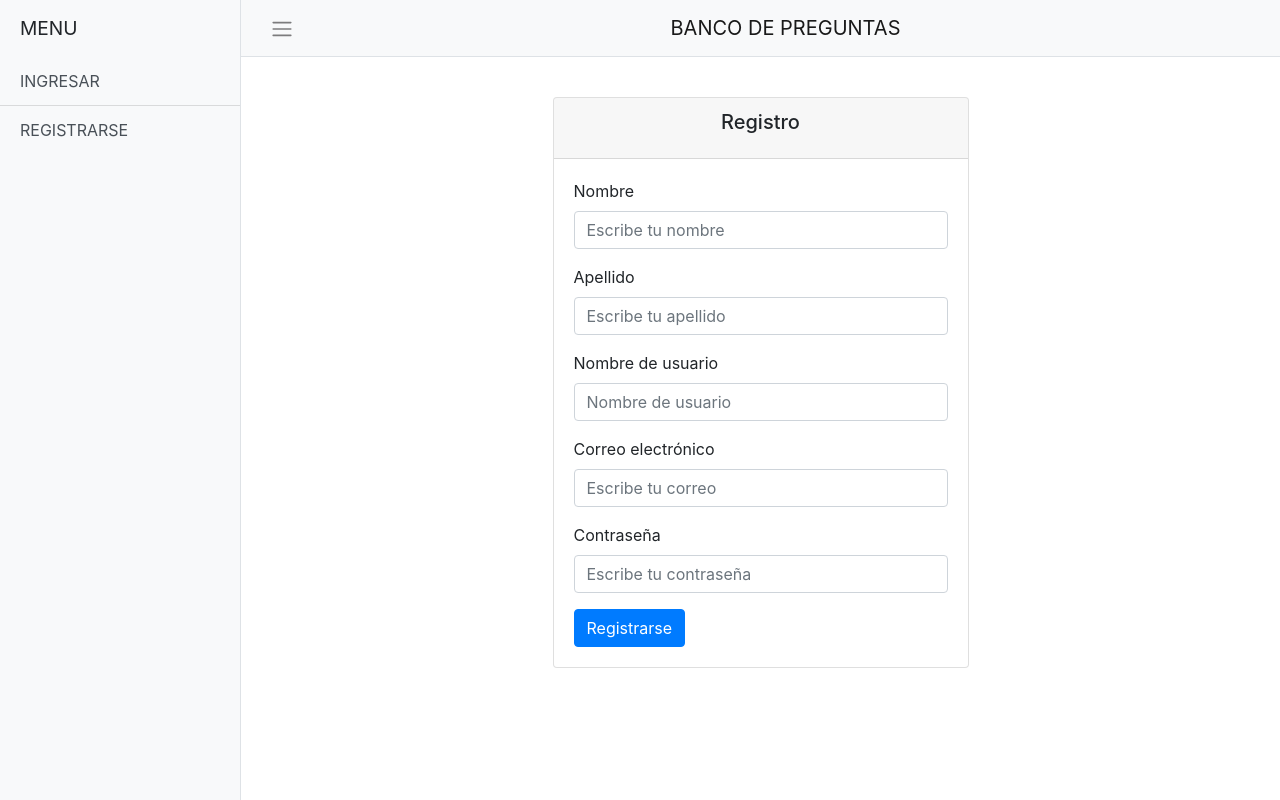
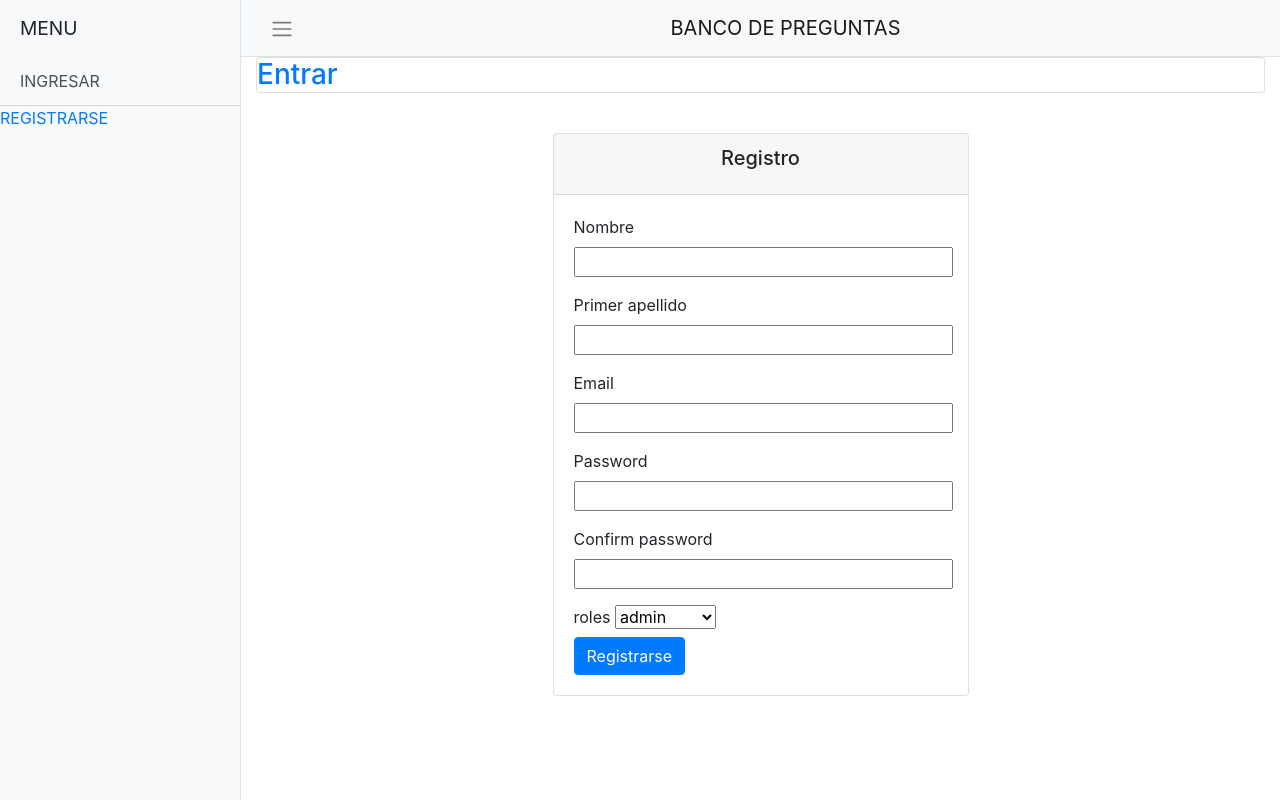
Before and after one commit to CarlosLopez98/banco-preguntas, a Flask app: page /signup in a window 1280 px wide. Run offline with Flask 2, Linux system fonts and the light colour scheme; some libraries are stand-ins or nearby versions.

Commit message:
Add files via upload

```diff
--- a/templates/layout.html
+++ b/templates/layout.html
@@ -28,7 +28,7 @@
 					{% endfor %}
 				{% else %}
 					<a href="{{ url_for('login') }}" class="list-group-item list-group-item-action bg-light">INGRESAR</a>
-					<a href="{{ url_for('signup') }}" class="list-group-item list-group-item-action bg-light">REGISTRARSE</a>
+					<a href="{{ url_for('signup') }}" classhttp://127.0.0.1:5000/="list-group-item list-group-item-action bg-light">REGISTRARSE</a>
 				{% endif %}
 			</div>
 		</div>
@@ -56,6 +56,9 @@
 						{% endfor %}
 					{% endif %}
 				{% endwith %}
+				<H3 class="card" >
+    				<a href="{{ url_for('login') }}">Entrar</a>
+				</H3>
 				{% block content %}
 				{% endblock%}
 			</div>
--- a/templates/signup.html
+++ b/templates/signup.html
@@ -6,31 +6,60 @@
         <h5 class="card-title">Registro</h5>
     </div>
     <div class="card-body">
-        <form action="" method="POST">
+        <form action="" method="POST" novalidate>
+            {{form.hidden_tag}}
             <div class="form-group">
-                <label for="name">Nombre</label>
-                <input type="text" name="name" class="form-control" placeholder="Escribe tu nombre">
+                {{form.nombre.label}}
+                           {{ form.nombre(size=32) }}<br>
+                {% for error in form.nombre.errors %}
+                    <span style="color: red;">{{ error }}</span>
+                {% endfor %}
+            </div>
+
+
+            <div class="form-group">
+                {{form.apellido.label}}
+                           {{ form.apellido(size=32) }}<br>
+                {% for error in form.apellido.errors %}
+                    <span style="color: red;">{{ error }}</span>
+                {% endfor %}
+            </div>
+
+
+            <div class="form-group">
+                {{form.email.label}}
+                {{ form.email(size=32) }}<br>
+                {% for error in form.email.errors %}
+                    <span style="color: red;">{{ error }}</span>
+                {% endfor %}
             </div>
 
             <div class="form-group">
-                <label for="surname">Apellido</label>
-                <input type="text" name="surname" class="form-control" placeholder="Escribe tu apellido">
+                {{form.password.label}}
+                {{ form.password(size=32) }}<br>
+                {% for error in form.password.errors %}
+                    <span style="color: red;">{{ error }}</span>
+                {% endfor %}
             </div>
 
-            <div class="form-group">
-                <label for="username">Nombre de usuario</label>
-                <input type="text" name="username" class="form-control" placeholder="Nombre de usuario">
+             <div class="form-group">
+                {{form.confirm_password.label}}
+                {{ form.confirm_password(size=32) }}<br>
+                {% for error in form.confirm_password.errors %}
+                    <span style="color: red;">{{ error }}</span>
+                {% endfor %}
+
+
             </div>
 
-            <div class="form-group">
-                <label for="email">Correo electrónico</label>
-                <input type="mail" name="email" class="form-control" placeholder="Escribe tu correo">
-            </div>
 
-            <div class="form-group">
-                <label for="password">Contraseña</label>
-                <input type="password" name="password" class="form-control" placeholder="Escribe tu contraseña">
-            </div>
+                {{form.roles.label}}
+                {{ form.roles}}<br>
+                {% for error in form.roles.errors %}
+                    <span style="color: red;">{{ error }}</span>
+                {% endfor %}
+
+
 
             <input type="submit" value="Registrarse" class="card-link btn btn-primary">
         </form>
```
Also changed, not shown: templates/login.html (+11 -4 lines).
